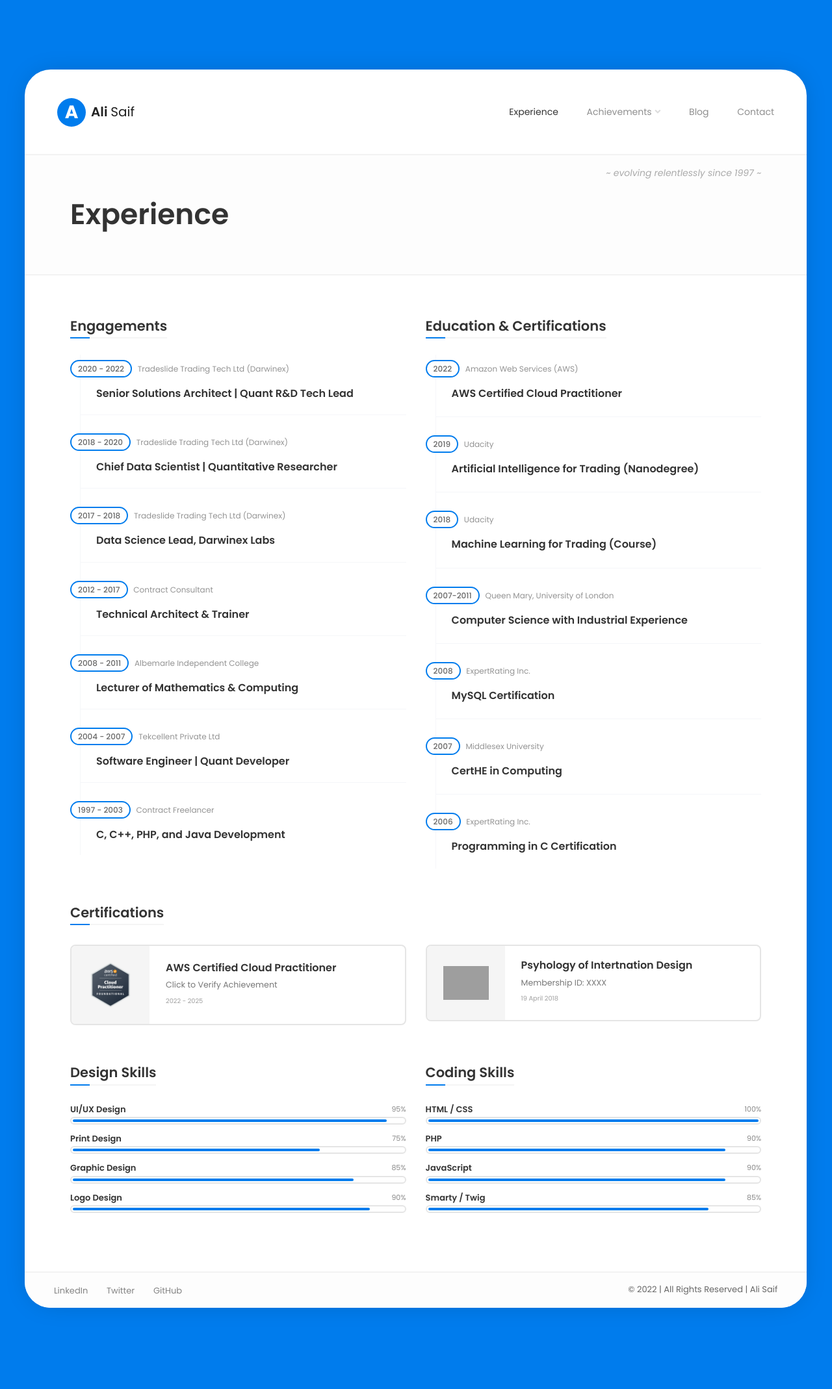
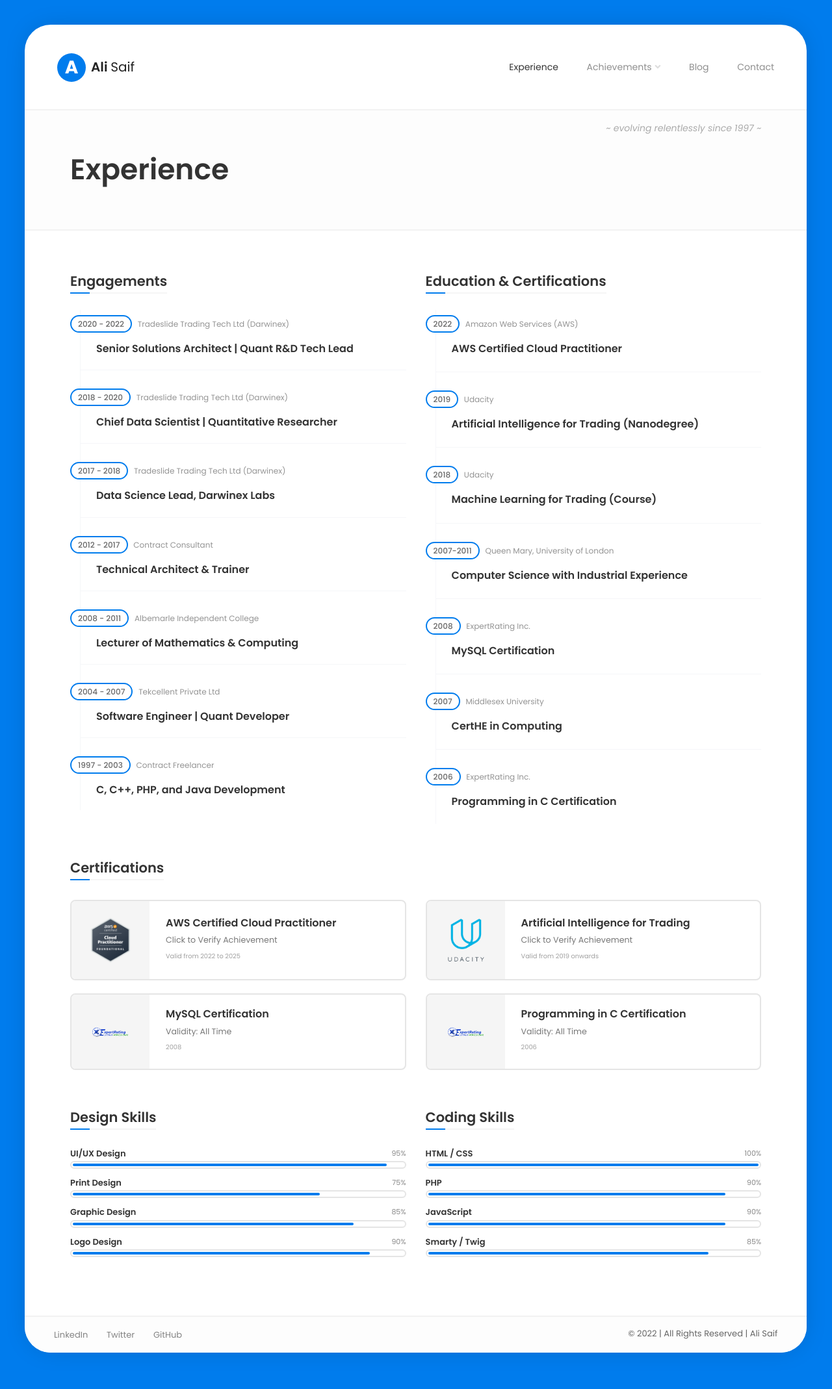
Before and after one commit to integracore2/integracore2.github.io, a Jekyll site: the page built from experience.md, in a window 1280 px wide. Shown: the whole page at 65% size. Built offline with Jekyll 4.4.1, drawn with Linux system fonts in a browser that asks for light colours; grey boxes are pictures that could not be loaded.

Commit message:
multiple text updates to experience.md

```diff
--- a/experience.md
+++ b/experience.md
@@ -147,6 +147,7 @@
                   </div>
                 </div>
 
+                <!-- BEGIN: Certifications Row 1 -->
                 <div class="row">
                   <div class=" col-xs-12 col-sm-6 ">
                     <a href="https://www.credly.com/badges/bb4a9846-1b3d-4df1-a104-ba62e2835386?source=linked_in_profile" target="_blank">
@@ -164,7 +165,7 @@
                             <span>Click to Verify Achievement</span>
                           </div>
                           <div class="certi-date">
-                            <span>2022 - 2025</span>
+                            <span>Valid from 2022 to 2025</span>
                           </div>
 
                           <div class="certi-company">
@@ -176,23 +177,23 @@
                   </div>
 
                   <div class=" col-xs-12 col-sm-6 ">
-                    <a href="//lmpixels.com/wp/leven-wp/wp-content/uploads/2019/11/1.jpg" class="lightbox">
+                    <a href="https://confirm.udacity.com/5DVTP4V7" target="_blank">
                       <div class="certificate-item clearfix">
                         <div class="certi-logo">
-                          <img src="//lmpixels.com/wp/leven-wp/wp-content/uploads/2019/12/client-1.png" alt="logo">
+                          <img src="{{ site.baseurl }}/assets/img/udacity_nanodegree.png" alt="logo">
                         </div>
 
                         <div class="certi-content">
                           <div class="certi-title">
-                            <h4>Psyhology of Intertnation Design</h4>
+                            <h4>Artificial Intelligence for Trading</h4>
                           </div>
 
                           <div class="certi-id">
-                            <span>Membership ID: XXXX</span>
+                            <span>Click to Verify Achievement</span>
                           </div>
 
                           <div class="certi-date">
-                            <span>19 April 2018</span>
+                            <span>Valid from 2019 onwards</span>
                           </div>
 
                           <div class="certi-company">
@@ -202,8 +203,69 @@
                       </div>
                     </a>
                   </div>
+                </div>
+                <!-- END: Certifications Row 1 -->
 
+                <!-- BEGIN: Certifications Row 2 -->
+                <div class="row">
+
+                  <div class=" col-xs-12 col-sm-6 ">
+                    <!-- <a href="#" class="lightbox"> -->
+                      <div class="certificate-item clearfix">
+                        <div class="certi-logo">
+                          <img src="{{ site.baseurl }}/assets/img/expertrating_certified_professional.png" alt="logo">
+                        </div>
+
+                        <div class="certi-content">
+                          <div class="certi-title">
+                            <h4>MySQL Certification</h4>
+                          </div>
+
+                          <div class="certi-id">
+                            <span>Validity: All Time</span>
+                          </div>
+
+                          <div class="certi-date">
+                            <span>2008</span>
+                          </div>
+
+                          <div class="certi-company">
+                            <span></span>
+                          </div>
+                        </div>
+                      </div>
+                    <!-- </a> -->
+                  </div>
+
+                  <div class=" col-xs-12 col-sm-6 ">
+                    <!-- <a href="#" class="lightbox"> -->
+                      <div class="certificate-item clearfix">
+                        <div class="certi-logo">
+                          <img src="{{ site.baseurl }}/assets/img/expertrating_certified_professional.png" alt="logo">
+                        </div>
+
+                        <div class="certi-content">
+                          <div class="certi-title">
+                            <h4>Programming in C Certification</h4>
+                          </div>
+
+                          <div class="certi-id">
+                            <span>Validity: All Time</span>
+                          </div>
+
+                          <div class="certi-date">
+                            <span>2006</span>
+                          </div>
+
+                          <div class="certi-company">
+                            <span></span>
+                          </div>
+                        </div>
+                      </div>
+                    <!-- </a> -->
+                  </div>
                 </div>
+                <!-- END: Certifications Row 2 -->
 
                 <div class="row">
                   <div class=" col-xs-12 col-sm-12 ">
```
Also changed, not shown: assets/img/expertrating_certified.jpg (added), assets/img/expertrating_certified_professional.png (added), assets/img/udacity_nanodegree.png (added), 2 other files.
